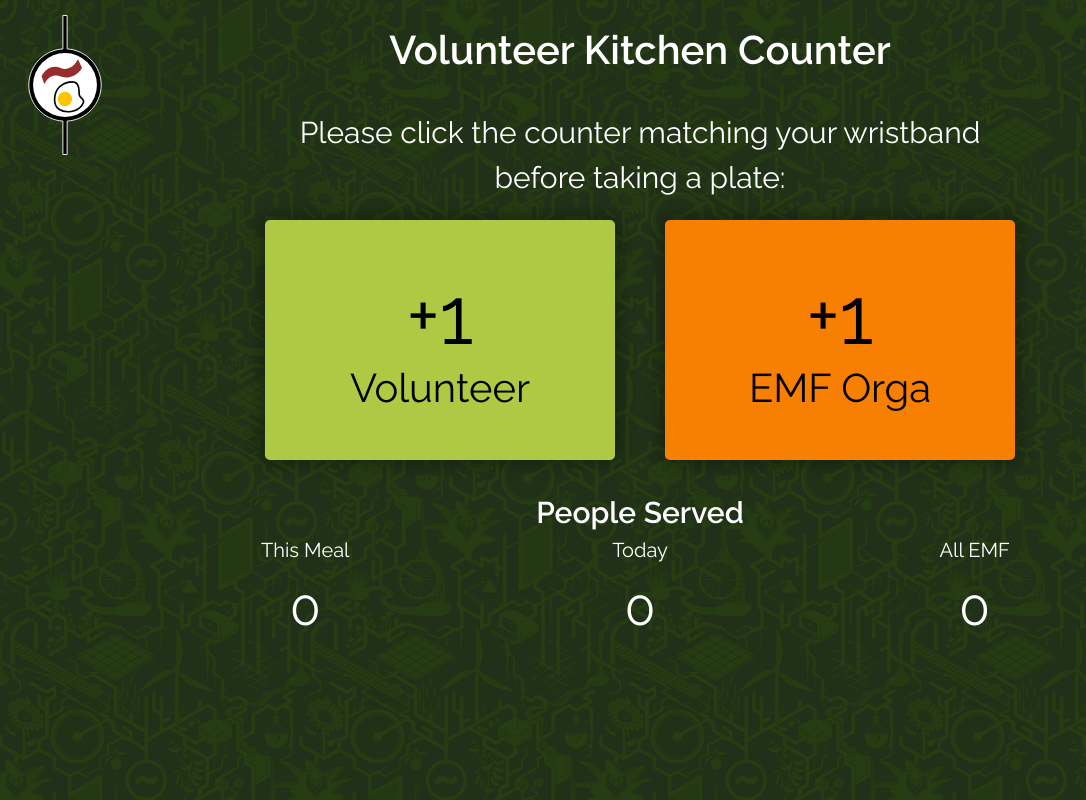
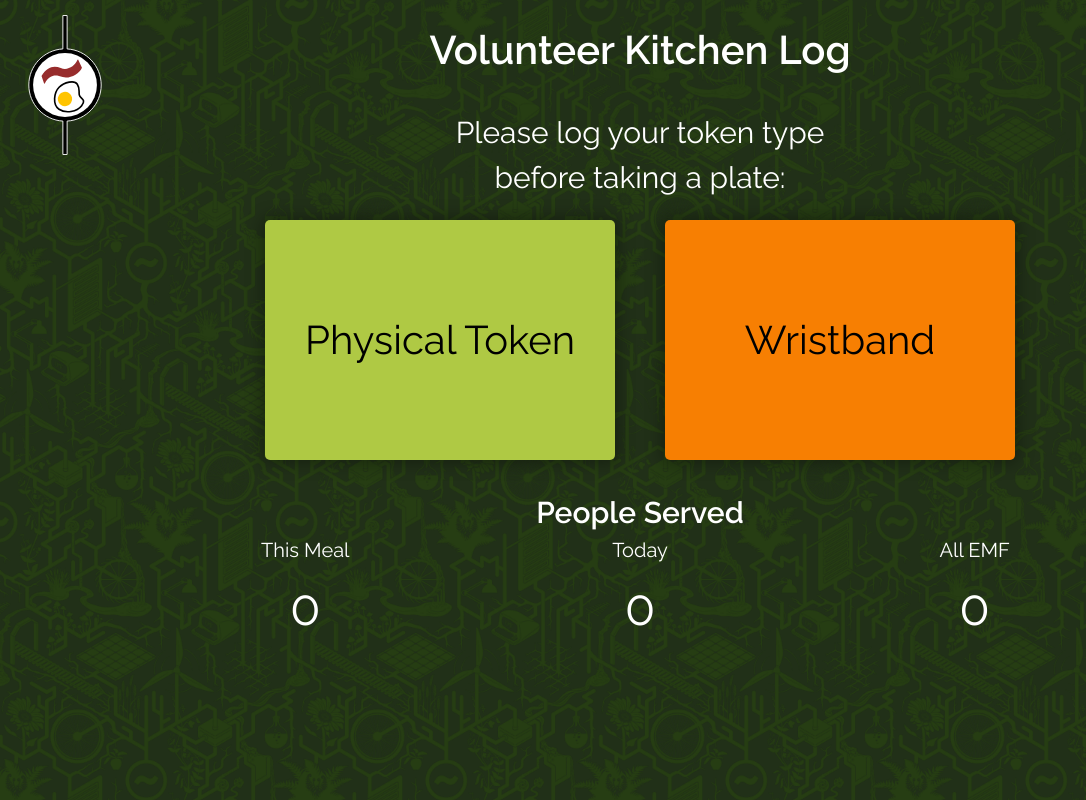
Before and after one commit to paullessing/emfkitchen-tracker, a SvelteKit app: page / in a window 1280 px wide. Shown: the whole page, without its empty margins (0-1086 px from the left). Built offline with nearby package versions, Linux system fonts and the light colour scheme.

Commit message:
feat: Replace "Counter" with "Log"

```diff
--- a/src/routes/+layout.svelte
+++ b/src/routes/+layout.svelte
@@ -3,7 +3,7 @@
 </script>
 
 <svelte:head>
-  <title>Meal Tracker | EMF Volunteer Kitchen</title>
+  <title>Meal Log | EMF Volunteer Kitchen</title>
 </svelte:head>
 
 <slot />
--- a/src/routes/+page.svelte
+++ b/src/routes/+page.svelte
@@ -29,17 +29,17 @@
   width="150"
 />
 
-<h1 class="title">Volunteer Kitchen Counter</h1>
+<h1 class="title">Volunteer Kitchen Log</h1>
 
 <p class="cta-header">
-  Please click the counter matching your wristband<br />before taking a plate:
+  Please log your token type<br />before taking a plate:
 </p>
 
 <EaterSelection on:chooseType={onChooseEaterType} />
 
 <h2 class="people-served">People Served</h2>
 
-<EaterStats totals="{$totals}" />
+<EaterStats totals={$totals} />
 
 <CounterConfirmationModal
   type={chosenEaterType}
--- a/src/routes/+page.ts
+++ b/src/routes/+page.ts
@@ -1 +1 @@
-export const prerender = false;
+export const prerender = true;
--- a/src/routes/EaterSelection.svelte
+++ b/src/routes/EaterSelection.svelte
@@ -11,12 +11,12 @@
   <button
     class="eater-selection__choice eater-selection__choice--volunteer"
     on:click={handleClick(EaterType.VOLUNTEER)}
-  ><span style="font-size:2em">+1</span><br />Vo&shy;lun&shy;teer
+    >Physical Token
   </button>
   <button
     class="eater-selection__choice eater-selection__choice--orga"
     on:click={handleClick(EaterType.ORGA)}
-  ><span style="font-size:2em">+1</span><br />EMF Orga
+    >Wristband
   </button>
 </div>
 
```
